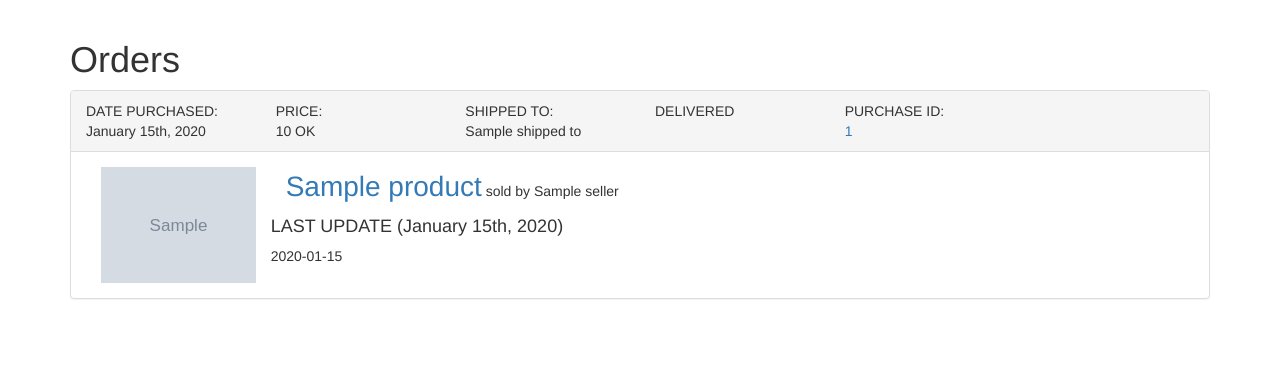
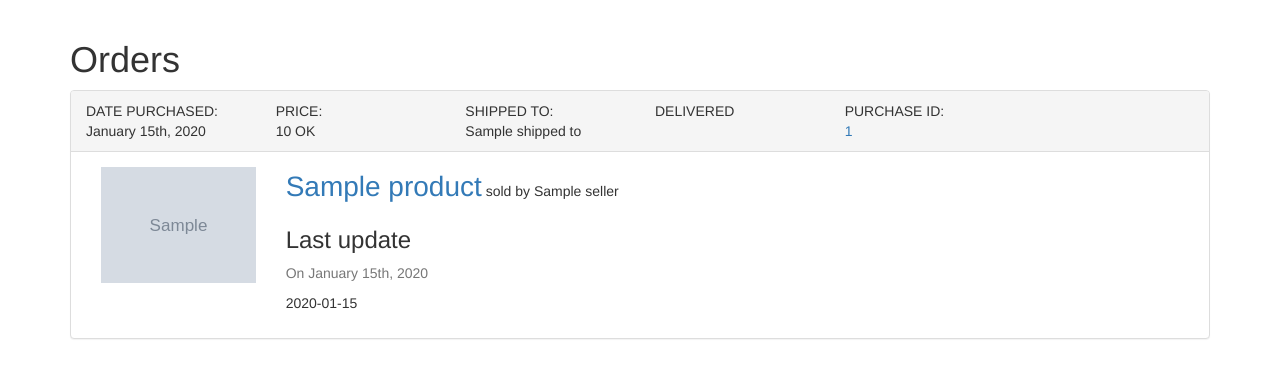
Before and after one commit to pta2002/okshop, a Django app: template templates/shop/orders.html in a window 1280 px wide. Shown: the part 51-429 px from the top of the page. Run offline with Django 3.2, Linux system fonts and the light colour scheme; the template is opened without the code that fills it: most values are stand-ins (such as "Sample title", 1, 10 or a date in 2020); grey boxes marked "Sample" are stand-in pictures; some libraries are stand-ins or nearby versions.

Commit message:
Fixed layout on orders page

```diff
--- a/templates/shop/orders.html
+++ b/templates/shop/orders.html
@@ -37,8 +37,13 @@
 				<a class="cart-product-name" href="{% url 'shop:vieworder' purchase.id %}">{{ purchase.product }}</a> sold by {{purchase.product.seller}}
 			</div>
 			<div class="row">
-				<h4>LAST UPDATE ({{ purchase.get_last_update.date|date:"F jS, Y"}})</h4>
-				<p>{{ purchase.get_last_update.update }}</p>
+				<div class="col-xs-12">
+					{% if purchase.get_last_update %}
+					<h3>Last update</h3>
+					<p class="text-muted">On {{ purchase.get_last_update.date|date:"F jS, Y"}}</p>
+					<p>{{purchase.get_last_update.short_update}}</p>
+					{% endif %}
+				</div>
 			</div>
 		</div>
 	</div>
```
